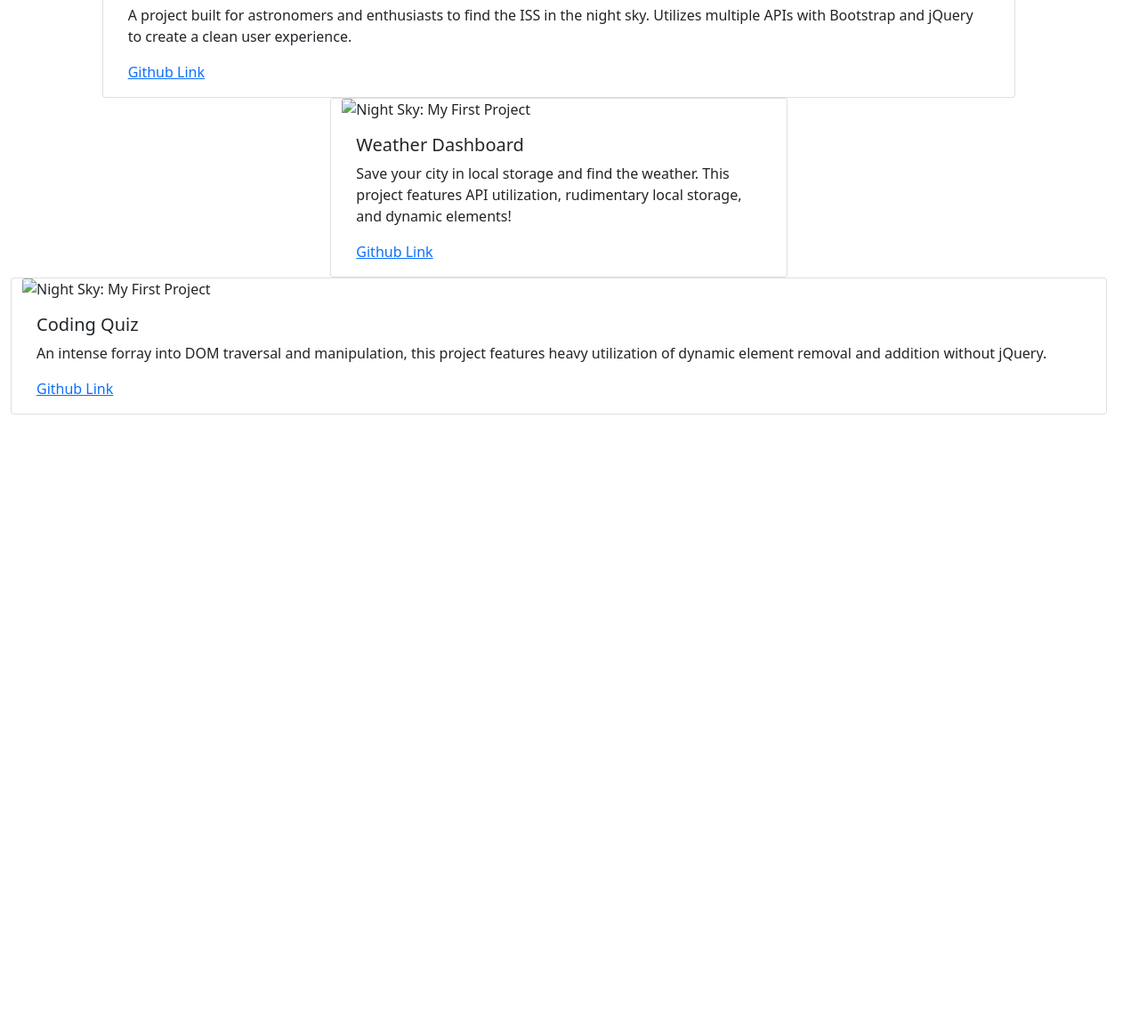
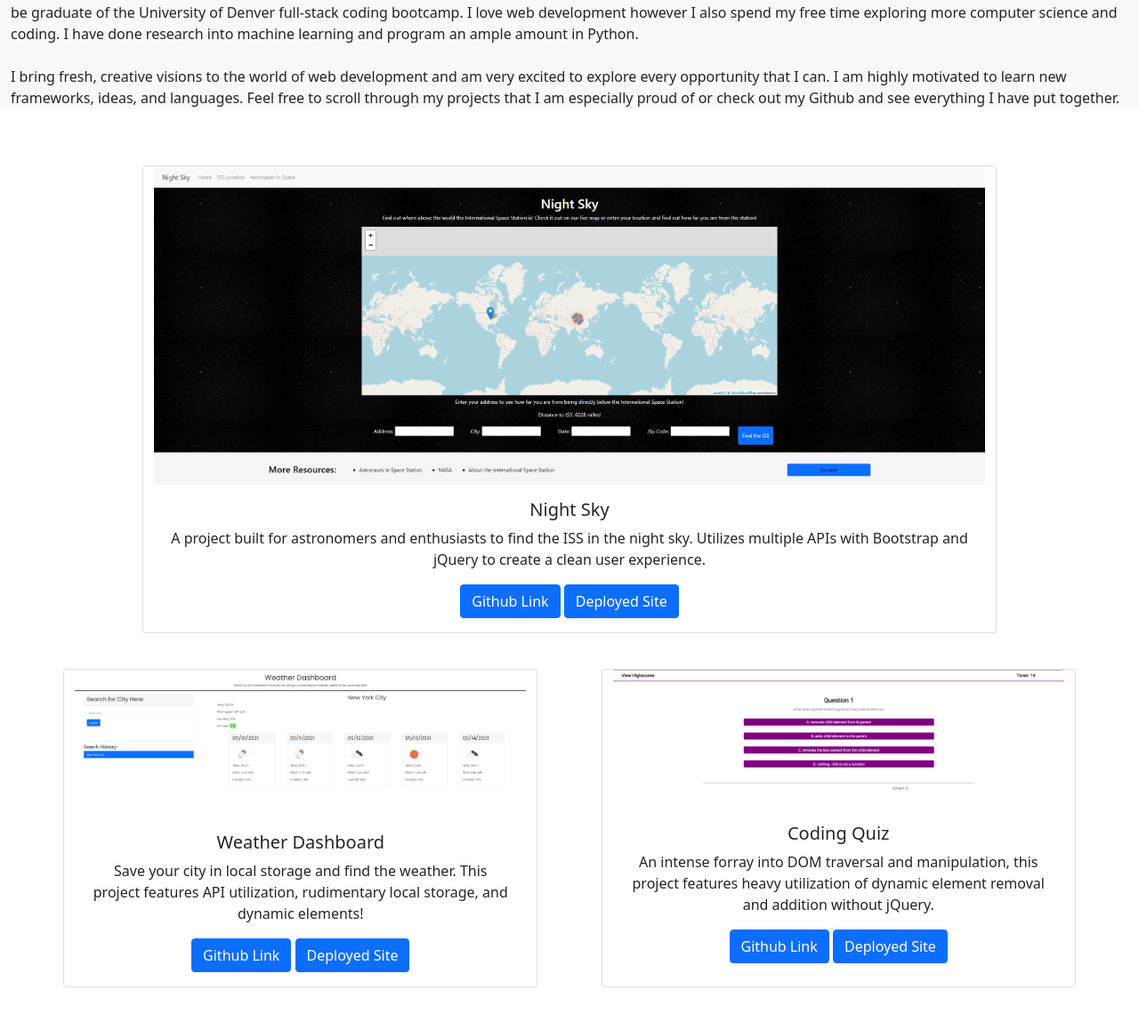
Before and after one commit to V1brance/updated-portfolio, a plain HTML site: page index.html in a window 1280 px wide. Shown: the part 316-1474 px from the top of the page at 89% size. Before the commit the page ends 800 px from the top, so only its background shows below. Drawn offline with nearby package versions, Linux system fonts and the light colour scheme.

Commit message:
Added an unstyled about me section, styled project cards

```diff
--- a/index.html
+++ b/index.html
@@ -51,41 +51,110 @@
       </div>
     </header>
     <main>
-      <div class="container-fluid row d-flex flex-wrap justify-content-center">
-        <div class="card col-10" id="bigProj">
-          <img src="#" class="card-img-top" alt="Night Sky: My First Project" />
+      <div class="container-fluid bg-light aboutMe">
+        <h2>About Me</h2>
+        <p>
+          I am a 22 year old full-stack web developer based out of Beloit,
+          Wisconsin. I studied Aerospace Engineering at university and decided
+          to change course. I am a soon-to-be graduate of the University of
+          Denver full-stack coding bootcamp. I love web development however I
+          also spend my free time exploring more computer science and coding. I
+          have done research into machine learning and program an ample amount
+          in Python.
+          <br />
+          <br />
+          I bring fresh, creative visions to the world of web development and am
+          very excited to explore every opportunity that I can. I am highly
+          motivated to learn new frameworks, ideas, and languages. Feel free to
+          scroll through my projects that I am especially proud of or check out
+          my Github and see everything I have put together.
+        </p>
+      </div>
+      <div
+        class="
+          container-fluid
+          d-flex
+          flex-column flex-wrap
+          justify-content-center
+        "
+      >
+        <div class="row justify-content-center mb-4 mt-5">
+          <div class="card text-center col-9 bigProj">
+            <img
+              src="./imgs/night-sky.png"
+              class="card-img-top"
+              alt="Night Sky: My First Project"
+            />
             <div class="card-body">
               <h5 class="card-title">Night Sky</h5>
               <p class="card-text">
-              A project built for astronomers and enthusiasts to find the ISS in
-              the night sky. Utilizes multiple APIs with Bootstrap and jQuery to
-              create a clean user experience.
+                A project built for astronomers and enthusiasts to find the ISS
+                in the night sky. Utilizes multiple APIs with Bootstrap and
+                jQuery to create a clean user experience.
               </p>
-            <a href="">Github Link</a>
+              <a
+                class="btn btn-primary"
+                href="https://github.com/Cblock7/Night-Sky"
+                >Github Link</a
+              >
+              <a
+                class="btn btn-primary"
+                href="https://cblock7.github.io/Night-Sky/"
+                >Deployed Site</a
+              >
             </div>
           </div>
-        <div class="card col-5 smallProj">
-          <img src="#" class="card-img-top" alt="Night Sky: My First Project" />
+        </div>
+        <div class="d-flex row justify-content-evenly mt-3 mb-5">
+          <div class="card text-center col-5 smallProj">
+            <img
+              src="./imgs/weather-dashboard.png"
+              class="card-img-top"
+              alt="Weather Dashboard: A homework assignment"
+            />
             <div class="card-body">
               <h5 class="card-title">Weather Dashboard</h5>
               <p class="card-text">
-              Save your city in local storage and find the weather. This project
-              features API utilization, rudimentary local storage, and dynamic
-              elements!
+                Save your city in local storage and find the weather. This
+                project features API utilization, rudimentary local storage, and
+                dynamic elements!
               </p>
-            <a href="">Github Link</a>
+              <a
+                class="btn btn-primary"
+                href="https://github.com/V1brance/weather-dashboard"
+                >Github Link</a
+              >
+              <a
+                class="btn btn-primary"
+                href="https://v1brance.github.io/weather-dashboard/"
+                >Deployed Site</a
+              >
             </div>
           </div>
-        <div class="card col- smallProj">
-          <img src="#" class="card-img-top" alt="Night Sky: My First Project" />
+          <div class="card text-center col-5 smallProj">
+            <img
+              src="./imgs/coding-quiz.png"
+              class="card-img-top"
+              alt="Coding Quiz: A homework assignment"
+            />
             <div class="card-body">
               <h5 class="card-title">Coding Quiz</h5>
               <p class="card-text">
                 An intense forray into DOM traversal and manipulation, this
-              project features heavy utilization of dynamic element removal and
-              addition without jQuery.
+                project features heavy utilization of dynamic element removal
+                and addition without jQuery.
               </p>
-            <a href="">Github Link</a>
+              <a
+                class="btn btn-primary"
+                href="https://github.com/V1brance/coding-quiz"
+                >Github Link</a
+              >
+              <a
+                class="btn btn-primary"
+                href="https://v1brance.github.io/coding-quiz/"
+                >Deployed Site</a
+              >
+            </div>
           </div>
         </div>
       </div>
```
Also changed, not shown: imgs/coding-quiz.png (added), imgs/night-sky.png (added), imgs/weather-dashboard.png (added). Lines whose indentation alone changed are shown as unchanged.
